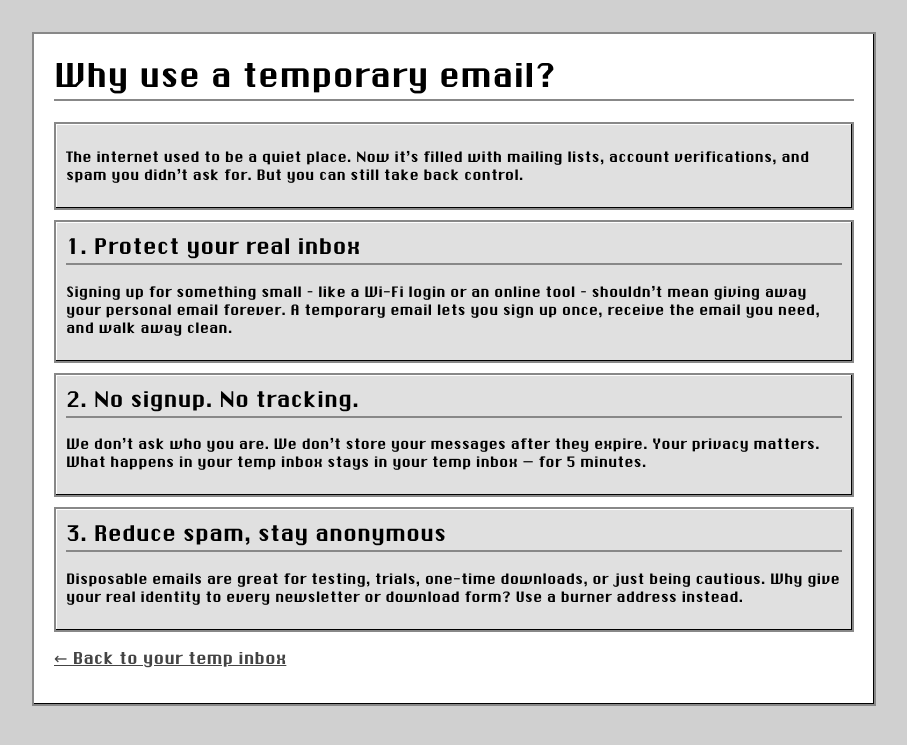
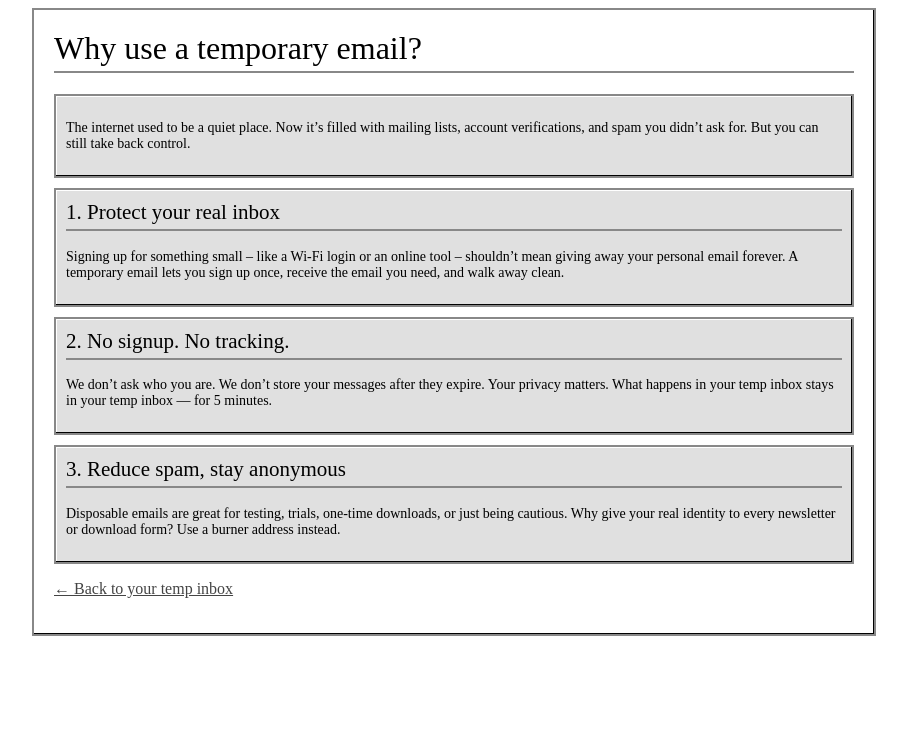
Before and after one commit to obrehmer/tempmail, a Flask app: page /why-temp-email.html in a window 1280 px wide. Shown: the top 745 px of the page, without its empty margins (186-1093 px from the left). Run offline with Flask 3, Linux system fonts and the light colour scheme.

Commit message:
counterclock

```diff
--- a/app/tempmail/backend/static/css/retro-mac.css
+++ b/app/tempmail/backend/static/css/retro-mac.css
@@ -1,6 +1,6 @@
 /* retro-mac.css – 90s MacOS Style */
 
-@font-face {
+/* @font-face {
   font-family: 'Chicago';
   src: url('/static/fonts/ChicagoFLF.woff2') format('woff2');
   font-weight: normal;
@@ -13,7 +13,7 @@ body {
   color: black;
   padding: 2rem;
   margin: 0;
-}
+} */
 
 h1, h2 {
   font-weight: normal;
```
